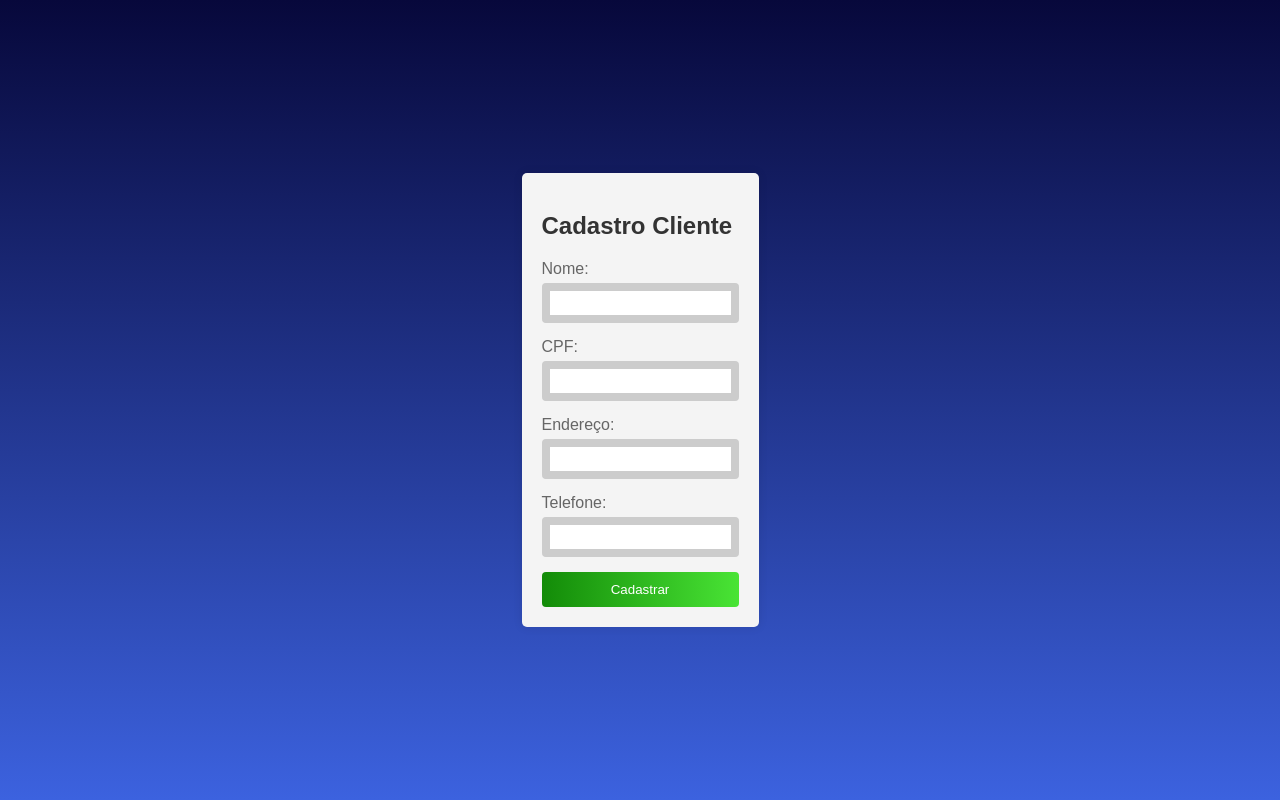
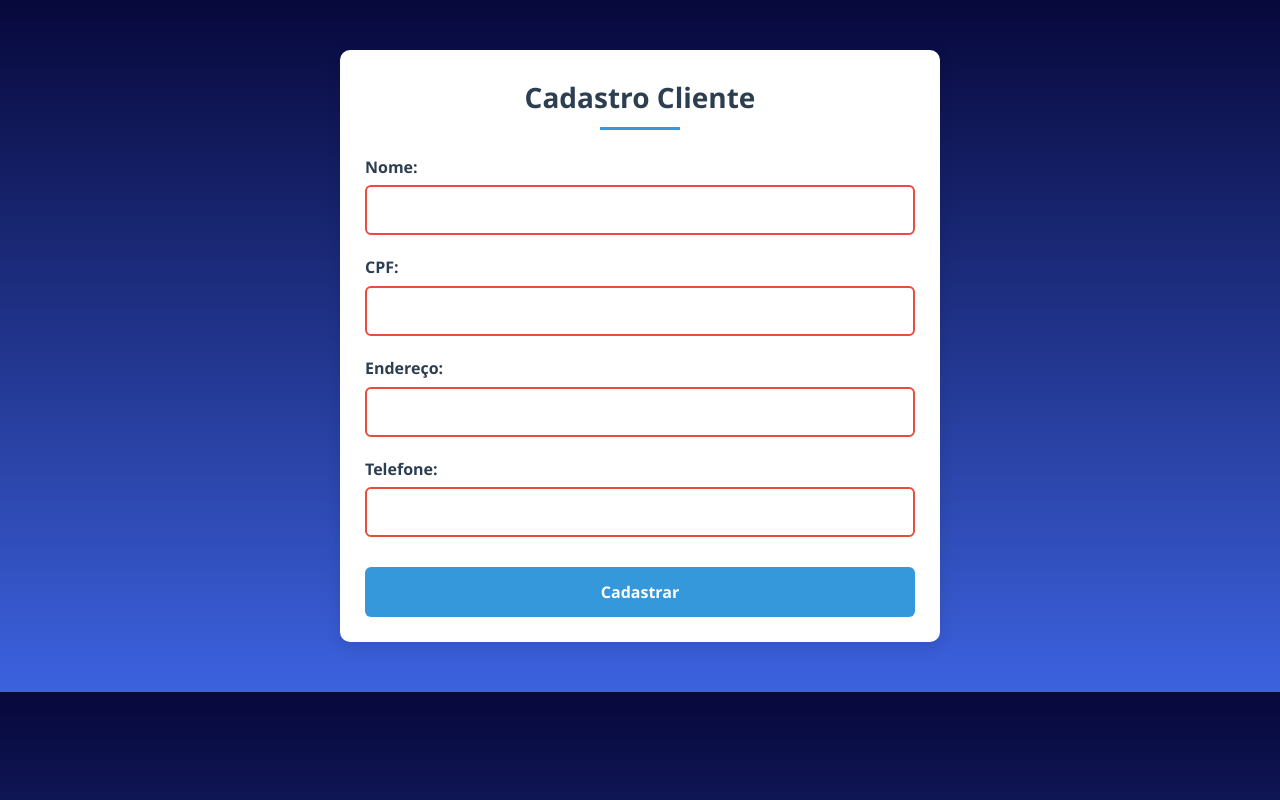
Before and after one commit to BrunoVitorSantos/BrunoVitor_DESN_Sistemas_Tarde, a PHP site: page / in a window 1280 px wide. Run offline with PHP 8.4, Linux system fonts and the light colour scheme.

Commit message:
Update index1.css

```diff
--- a/index1.css
+++ b/index1.css
@@ -1,49 +1,122 @@
+/* Reset básico e estilos gerais */
+* {
+    margin: 0;
+    padding: 0;
+    box-sizing: border-box;
+    font-family: 'Segoe UI', Tahoma, Geneva, Verdana, sans-serif;
+}
+
 body {
-    font-family: Arial, sans-serif;
-    /*background-color: #f75353, #28a745 ;*/
     background-image: linear-gradient(to bottom, #07083b, #3c62df);
-    display: flex;
-    justify-content: center;
-    align-items: center;
-    height: 100vh;
-    margin: 0;
+    color: #333;
+    line-height: 1.6;
+    padding: 20px;
 }
 
 .container {
-    background-color: #f4f4f4;
-    padding: 20px;
-    border-radius: 5px;
-    box-shadow: 0 0 10px rgba(0, 0, 0, 0.1)
+    max-width: 600px;
+    margin: 30px auto;
+    padding: 25px;
+    background: #ffffff;
+    border-radius: 10px;
+    box-shadow: 0 5px 15px rgba(0, 0, 0, 0.1);
 }
 
-h2{
-    margin-bottom: 20px;
-    color: #333;
+h2 {
+    text-align: center;
+    color: #2c3e50;
+    margin-bottom: 25px;
+    font-size: 28px;
+    position: relative;
+    padding-bottom: 10px;
 }
 
-form{
+h2::after {
+    content: '';
+    position: absolute;
+    bottom: 0;
+    left: 50%;
+    transform: translateX(-50%);
+    width: 80px;
+    height: 3px;
+    background: #3498db;
+}
+
+form {
     display: flex;
     flex-direction: column;
+    gap: 20px;
 }
 
-label{
-    margin-bottom: 5px;
-    color: #666;
+label {
+    font-weight: 600;
+    color: #2c3e50;
+    margin-bottom: -15px;
+}
+input[type="number"],
+input[type="text"],
+textarea {
+    padding: 12px 15px;
+    border: 2px solid #e0e0e0;
+    border-radius: 6px;
+    font-size: 16px;
+    transition: all 0.3s ease;
+    width: 100%;
 }
 
-input[type="text"],
-input[type="tel"]{
-    margin-bottom: 15px;
-    padding-bottom: 8px;
-    border: 8px solid #ccc;
-    border-radius: 4px;
+input[type="text"]:focus,
+textarea:focus {
+    border-color: #3498db;
+    outline: none;
+    box-shadow: 0 0 0 3px rgba(52, 152, 219, 0.2);
 }
 
-button{
-    padding: 10px;
-    background-image: linear-gradient(to right, #138b08, #49e435);
+textarea {
+    min-height: 100px;
+    resize: vertical;
+}
+
+button {
+    background-color: #3498db;
     color: white;
     border: none;
-    border-radius: 4px;
+    padding: 14px;
+    font-size: 16px;
+    font-weight: 600;
+    border-radius: 6px;
     cursor: pointer;
+    transition: background-color 0.3s ease, transform 0.2s ease;
+    margin-top: 10px;
 }
+
+button:hover {
+    background-color: #2980b9;
+    transform: translateY(-2px);
+}
+
+button:active {
+    transform: translateY(0);
+}
+
+/* Validação de campos */
+input:invalid,
+textarea:invalid {
+    border-color: #e74c3c;
+}
+
+input:valid,
+textarea:valid {
+    border-color: #2ecc71;
+}
+
+/* Responsividade */
+@media (max-width: 768px) {
+    .container {
+        padding: 20px;
+        margin: 20px 10px;
+    }
+
+    h2 {
+        font-size: 24px;
+    }
+}
```
